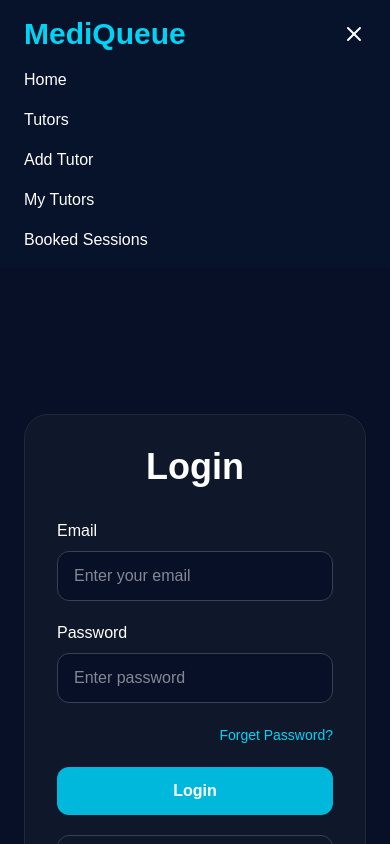
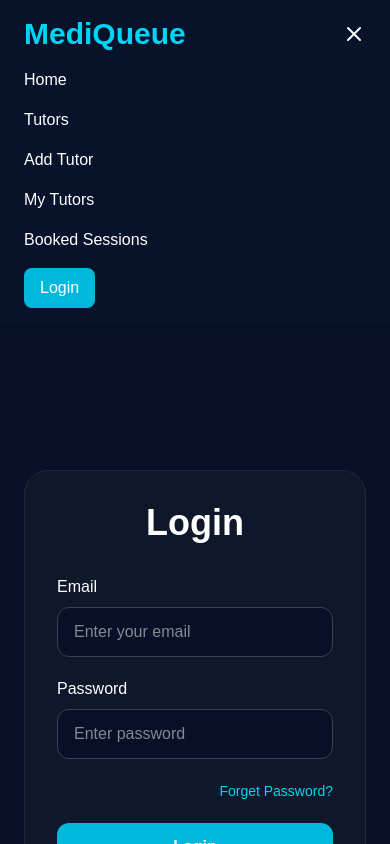
Before and after one commit to fariaesha-prog/B13-A9-client, a Next.js app: page /login in a window 390 px wide. Both pictures are taken after a click on the button 354 px from the left and 34 px from the top of the page. Shown: the top 844 px of the page. Built offline with nearby package versions, Linux system fonts and the light colour scheme.

Commit message:
fixed login and register auth page

```diff
--- a/src/app/register/page.jsx
+++ b/src/app/register/page.jsx
@@ -6,9 +6,6 @@
 import { FaGoogle } from "react-icons/fa";
 import { useState } from "react";
 
-export const metadata = {
-  title: "Register | MediQueue",
-};
 
 export default function RegisterPage() {
   const [error, setError] = useState("");
--- a/src/components/navbar.jsx
+++ b/src/components/navbar.jsx
@@ -28,9 +28,11 @@
         <div className="hidden md:flex gap-6 items-center">
           {links}
 
-          <button className="bg-cyan-500 px-4 py-2 rounded-lg">
-            Login
-          </button>
+          <Link href="/login">
+  <button className="bg-cyan-500 px-4 py-2 rounded-lg">
+    Login
+  </button>
+</Link>
         </div>
 
         <button
@@ -44,7 +46,11 @@
       {open && (
         <div className="flex flex-col gap-4 mt-4 md:hidden">
           {links}
-
+          <Link href="/login">
+  <button className="bg-cyan-500 px-4 py-2 rounded-lg">
+    Login
+  </button>
+</Link>
 
         </div>
       )}
```
